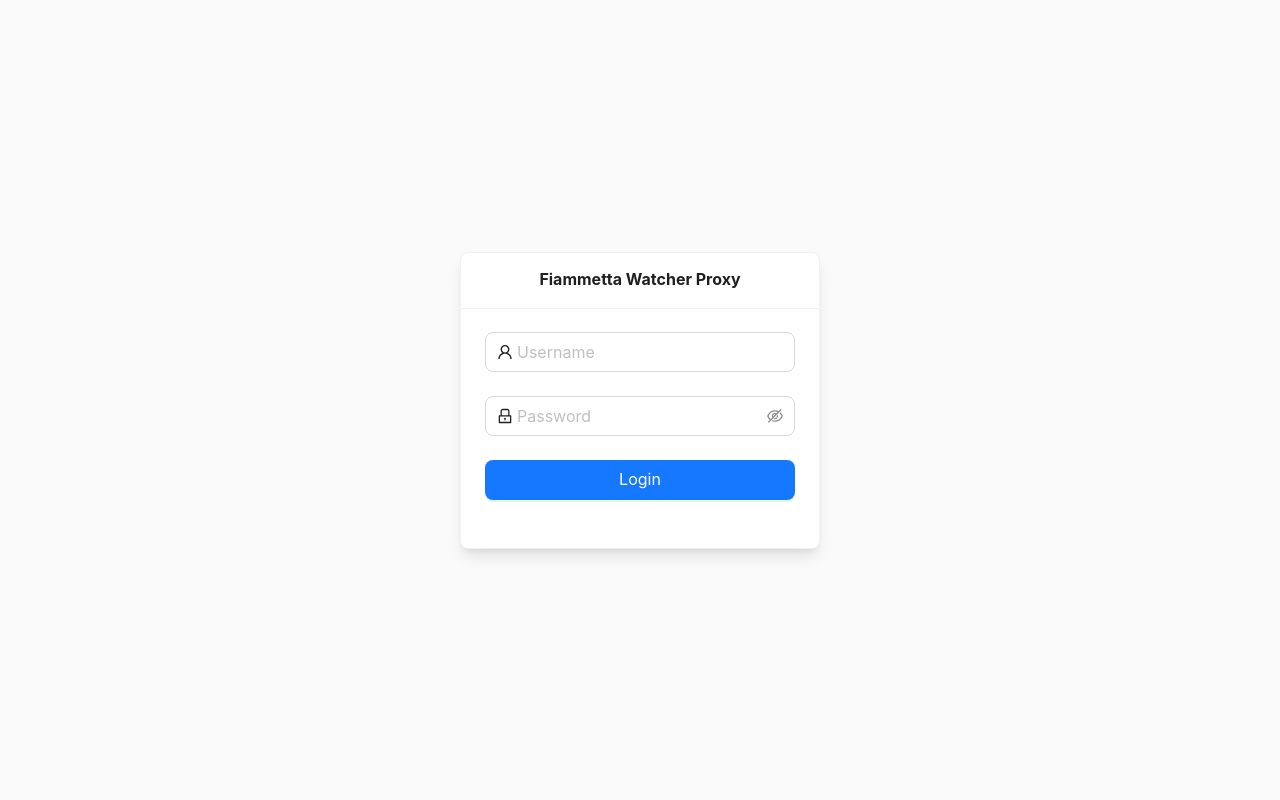
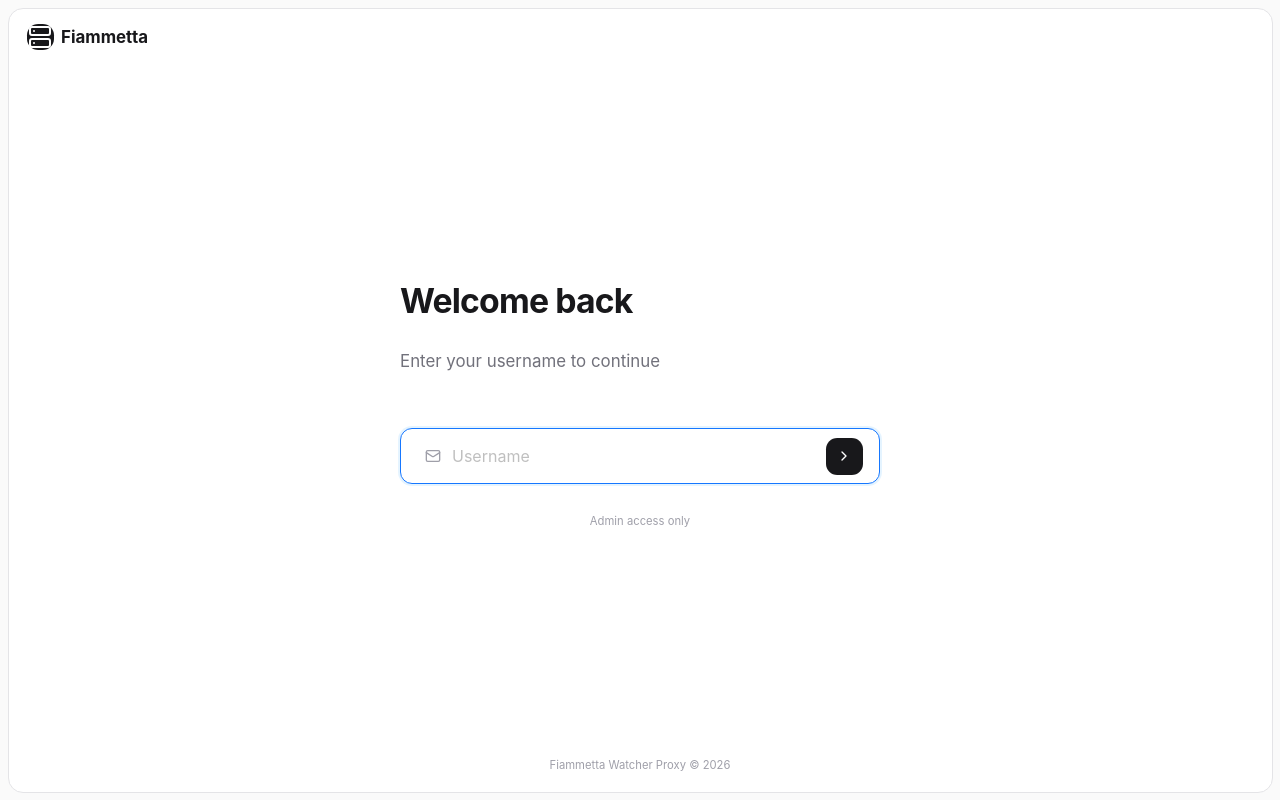
Before and after one commit to Jyf0214/Fiammetta-Watcher-Proxy, a Next.js app: page /admin/login in a window 1280 px wide. Built offline with nearby package versions, Linux system fonts and the light colour scheme.

Commit message:
fix: 重写登录页 UI（参考 ZhouZBoss-Web AuthLayout/AuthCard 模式）

```diff
--- a/messages/en.json
+++ b/messages/en.json
@@ -24,7 +24,8 @@
     "per_page": "Per Page",
     "no_data": "No Data",
     "confirm_delete": "Confirm Delete?",
-    "confirm_delete_desc": "This action cannot be undone. Are you sure?"
+    "confirm_delete_desc": "This action cannot be undone. Are you sure?",
+    "back": "Back"
   },
   "auth": {
     "login": "Login",
@@ -34,7 +35,11 @@
     "login_success": "Login successful",
     "login_failed": "Login failed",
     "logout_success": "Logged out",
-    "unauthorized": "Unauthorized, please login first"
+    "unauthorized": "Unauthorized, please login first",
+    "welcome_back": "Welcome back",
+    "login_subtitle": "Enter your username to continue",
+    "input_password": "Enter your password to login",
+    "admin_only": "Admin access only"
   },
   "admin": {
     "dashboard": "Dashboard",
--- a/messages/zh.json
+++ b/messages/zh.json
@@ -24,7 +24,8 @@
     "per_page": "每页",
     "no_data": "暂无数据",
     "confirm_delete": "确认删除？",
-    "confirm_delete_desc": "此操作不可撤销，确定要删除吗？"
+    "confirm_delete_desc": "此操作不可撤销，确定要删除吗？",
+    "back": "返回"
   },
   "auth": {
     "login": "登录",
@@ -34,7 +35,11 @@
     "login_success": "登录成功",
     "login_failed": "登录失败",
     "logout_success": "已退出登录",
-    "unauthorized": "未授权，请先登录"
+    "unauthorized": "未授权，请先登录",
+    "welcome_back": "欢迎回来",
+    "login_subtitle": "输入用户名继续",
+    "input_password": "输入密码以登录",
+    "admin_only": "仅限管理员登录"
   },
   "admin": {
     "dashboard": "仪表盘",
--- a/src/app/admin/login/page.tsx
+++ b/src/app/admin/login/page.tsx
@@ -1,29 +1,39 @@
 "use client";
 
-import { useState } from "react";
+import { useState, useRef, useEffect } from "react";
 import { useRouter } from "next/navigation";
-import { Form, Input, Button, Card, message } from "antd";
-import { UserOutlined, LockOutlined } from "@ant-design/icons";
+import { Input, Form, message } from "antd";
+import { Mail, Lock, ChevronRight } from "lucide-react";
 import { useTranslation } from "react-i18next";
+import AuthLayout from "@/components/auth/AuthLayout";
+import AuthCard from "@/components/auth/AuthCard";
 import "@/lib/i18n";
-
-interface LoginForm {
-  username: string;
-  password: string;
-}
 
 export default function AdminLoginPage() {
   const { t } = useTranslation();
   const router = useRouter();
   const [loading, setLoading] = useState(false);
+  const [step, setStep] = useState<"username" | "password">("username");
+  const [username, setUsername] = useState("");
+  const inputRef = useRef<React.ComponentRef<typeof Input>>(null);
+  const [form] = Form.useForm();
 
-  const onFinish = async (values: LoginForm) => {
+  useEffect(() => {
+    inputRef.current?.focus();
+  }, [step]);
+
+  const handleCheckUser = (values: { username: string }) => {
+    setUsername(values.username);
+    setStep("password");
+  };
+
+  const handleLogin = async (values: { password: string }) => {
     setLoading(true);
     try {
       const res = await fetch("/api/admin/auth", {
         method: "POST",
         headers: { "Content-Type": "application/json" },
-        body: JSON.stringify(values),
+        body: JSON.stringify({ username, password: values.password }),
       });
 
       const data = await res.json();
@@ -41,49 +51,123 @@ export default function AdminLoginPage() {
     }
   };
 
-  return (
-    <div className="flex min-h-screen items-center justify-center bg-zinc-50 dark:bg-zinc-900 px-4">
-      <Card
-        title={t("common.app_name")}
-        className="w-full max-w-96 shadow-lg"
-        styles={{ header: { textAlign: "center", fontWeight: 700 } }}
+  const handleBackToUsername = () => {
+    setStep("username");
+    setUsername("");
+  };
+
+  const inputStyle = {
+    padding: "14px 16px",
+    height: 56,
+    fontSize: 16,
+    lineHeight: 1.6,
+    borderRadius: 12,
+  };
+
+  const renderUsernameStep = () => (
+    <AuthCard
+      title={t("auth.welcome_back") || "欢迎回来"}
+      subtitle={t("auth.login_subtitle") || "输入用户名继续"}
+      footer={
+        <div className="flex flex-col items-center gap-4 mt-4">
+          <span className="text-xs text-zinc-400 dark:text-zinc-500">
+            {t("auth.admin_only") || "仅限管理员登录"}
+          </span>
+        </div>
+      }
     >
-        <Form onFinish={onFinish} autoComplete="off">
+      <Form form={form} layout="vertical" onFinish={handleCheckUser}>
         <Form.Item
           name="username"
-            rules={[{ required: true, message: t("auth.username") + "不能为空" }]}
+          rules={[
+            { required: true, message: t("auth.username") + "不能为空" },
+          ]}
+          style={{ marginBottom: 0 }}
         >
           <Input
-              prefix={<UserOutlined />}
             placeholder={t("auth.username")}
+            ref={inputRef}
             size="large"
+            prefix={<Mail size={16} className="mx-2 text-zinc-400" />}
+            style={inputStyle}
+            suffix={
+              <button
+                type="button"
+                onClick={() => form.submit()}
+                className="flex items-center justify-center w-10 h-10 rounded-xl bg-zinc-900 dark:bg-zinc-100 text-white dark:text-zinc-900 hover:opacity-90 transition-opacity"
+              >
+                <ChevronRight size={16} />
+              </button>
+            }
           />
         </Form.Item>
+      </Form>
+    </AuthCard>
+  );
 
+  const renderPasswordStep = () => (
+    <AuthCard
+      title={t("auth.welcome_back") || "欢迎回来"}
+      subtitle={t("auth.input_password") || "输入密码以登录"}
+      footer={
+        <div className="flex flex-col gap-4">
+          <button
+            type="button"
+            onClick={handleBackToUsername}
+            className="flex items-center justify-center gap-2 w-full py-3 rounded-xl border border-zinc-200 dark:border-zinc-700 text-zinc-700 dark:text-zinc-300 hover:bg-zinc-50 dark:hover:bg-zinc-800 transition-colors text-sm font-medium"
+          >
+            <ChevronRight size={14} className="rotate-180" />
+            {t("common.back") || "返回"}
+          </button>
+        </div>
+      }
+    >
+      <span className="text-lg text-zinc-900 dark:text-zinc-100 font-medium">
+        {username}
+      </span>
+      <Form
+        form={form}
+        layout="vertical"
+        style={{ marginTop: 16 }}
+        onFinish={handleLogin}
+      >
         <Form.Item
           name="password"
-            rules={[{ required: true, message: t("auth.password") + "不能为空" }]}
+          rules={[
+            { required: true, message: t("auth.password") + "不能为空" },
+          ]}
+          style={{ marginBottom: 0 }}
         >
           <Input.Password
-              prefix={<LockOutlined />}
             placeholder={t("auth.password")}
+            ref={inputRef}
             size="large"
+            prefix={<Lock size={16} className="mx-2 text-zinc-400" />}
+            style={inputStyle}
+            suffix={
+              <button
+                type="button"
+                onClick={() => form.submit()}
+                disabled={loading}
+                className="flex items-center justify-center w-10 h-10 rounded-xl bg-zinc-900 dark:bg-zinc-100 text-white dark:text-zinc-900 hover:opacity-90 transition-opacity disabled:opacity-50"
+              >
+                {loading ? (
+                  <div className="w-4 h-4 border-2 border-current border-t-transparent rounded-full animate-spin" />
+                ) : (
+                  <ChevronRight size={16} />
+                )}
+              </button>
+            }
           />
         </Form.Item>
+      </Form>
+    </AuthCard>
+  );
 
-          <Form.Item>
-            <Button
-              type="primary"
-              htmlType="submit"
-              loading={loading}
-              block
-              size="large"
-            >
-              {t("auth.login")}
-            </Button>
-          </Form.Item>
-        </Form>
-      </Card>
-    </div>
+  return (
+    <AuthLayout>
+      {step === "username" && renderUsernameStep()}
+      {step === "password" && renderPasswordStep()}
+    </AuthLayout>
   );
 }
--- /dev/null
+++ b/src/components/auth/AuthCard.tsx
@@ -0,0 +1,46 @@
+"use client";
+
+import type { ReactNode } from "react";
+
+interface AuthCardProps {
+  children?: ReactNode;
+  footer?: ReactNode;
+  subtitle?: ReactNode;
+  title?: ReactNode;
+}
+
+/**
+ * 认证卡片 — 承载标题、副标题、表单内容和底部操作区
+ */
+export default function AuthCard({
+  children,
+  title,
+  subtitle,
+  footer,
+}: AuthCardProps) {
+  return (
+    <div className="w-full max-w-[480px]">
+      {/* 标题区域 */}
+      <div className="mb-14">
+        {title && (
+          <div className="mb-5">
+            <span className="block text-4xl font-bold leading-[1.6] tracking-tight text-zinc-900 dark:text-zinc-100">
+              {title}
+            </span>
+          </div>
+        )}
+        {subtitle && (
+          <span className="block text-lg leading-[1.7] text-zinc-500 dark:text-zinc-400">
+            {subtitle}
+          </span>
+        )}
+      </div>
+
+      {/* 内容区域 */}
+      <div className="mb-8">{children}</div>
+
+      {/* 底部操作区 */}
+      {footer}
+    </div>
+  );
+}
--- /dev/null
+++ b/src/components/auth/AuthLayout.tsx
@@ -0,0 +1,41 @@
+"use client";
+
+import type { ReactNode } from "react";
+import { Server } from "lucide-react";
+
+interface AuthLayoutProps {
+  children: ReactNode;
+}
+
+/**
+ * 认证页面全屏布局 — 顶部品牌、中部居中内容、底部版权
+ */
+export default function AuthLayout({ children }: AuthLayoutProps) {
+  return (
+    <div className="relative min-h-screen w-full flex flex-col bg-zinc-50 dark:bg-zinc-950 p-2">
+      <div className="relative overflow-hidden border border-zinc-200 dark:border-zinc-800 rounded-2xl bg-white dark:bg-zinc-900 flex flex-col min-h-[calc(100vh-1rem)]">
+        {/* 品牌标题 */}
+        <div className="flex items-center gap-2 w-full px-5 py-4">
+          <div className="w-7 h-7 bg-zinc-900 dark:bg-zinc-100 rounded-xl flex items-center justify-center">
+            <Server className="text-white dark:text-zinc-900 text-xs" />
+          </div>
+          <span className="text-lg font-bold text-zinc-900 dark:text-zinc-100">
+            Fiammetta
+          </span>
+        </div>
+
+        {/* 居中内容 */}
+        <div className="flex-1 flex items-center justify-center w-full p-4">
+          {children}
+        </div>
+
+        {/* 底部版权 */}
+        <div className="flex items-center justify-center py-5">
+          <span className="text-xs text-zinc-400 dark:text-zinc-500 text-center">
+            Fiammetta Watcher Proxy © {new Date().getFullYear()}
+          </span>
+        </div>
+      </div>
+    </div>
+  );
+}
```
Lines whose indentation alone changed are shown as unchanged.
